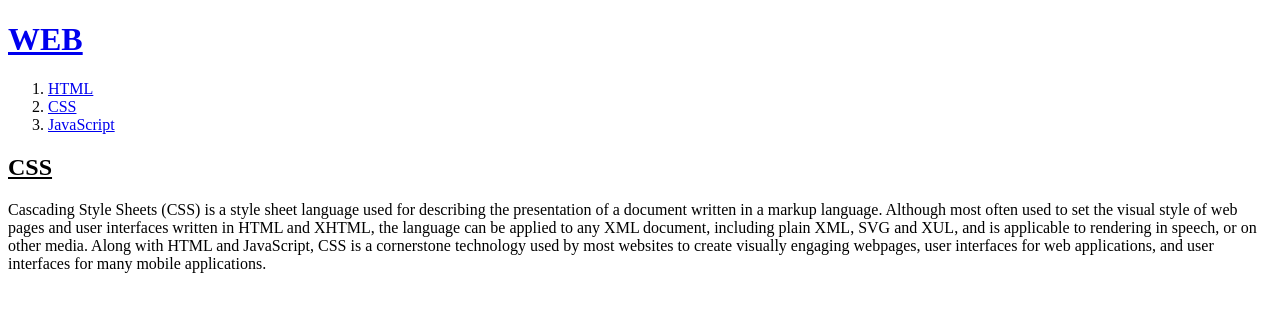
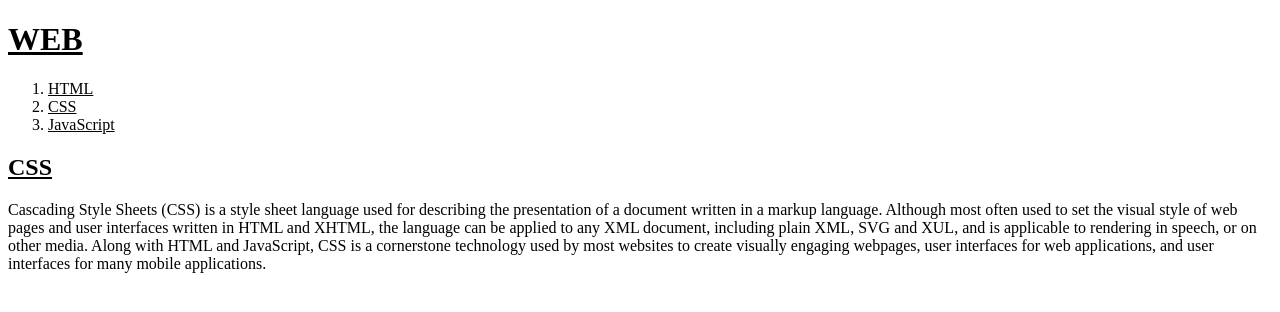
Before and after one commit to sksmsfbrjs/my-hobby, a plain HTML site: page 20220129/css.html in a window 1280 px wide. Drawn offline with Linux system fonts and the light colour scheme.

Commit message:
Update css.html

```diff
--- a/20220129/css.html
+++ b/20220129/css.html
@@ -2,7 +2,10 @@
 <html lang="ko">
 <head>
     <meta charset="UTF-8">
-    <title>Title</title>
+    <title>WEB - CSS</title>
+    <style>
+        a{color: black}
+    </style>
 </head>
 <body>
 
```
